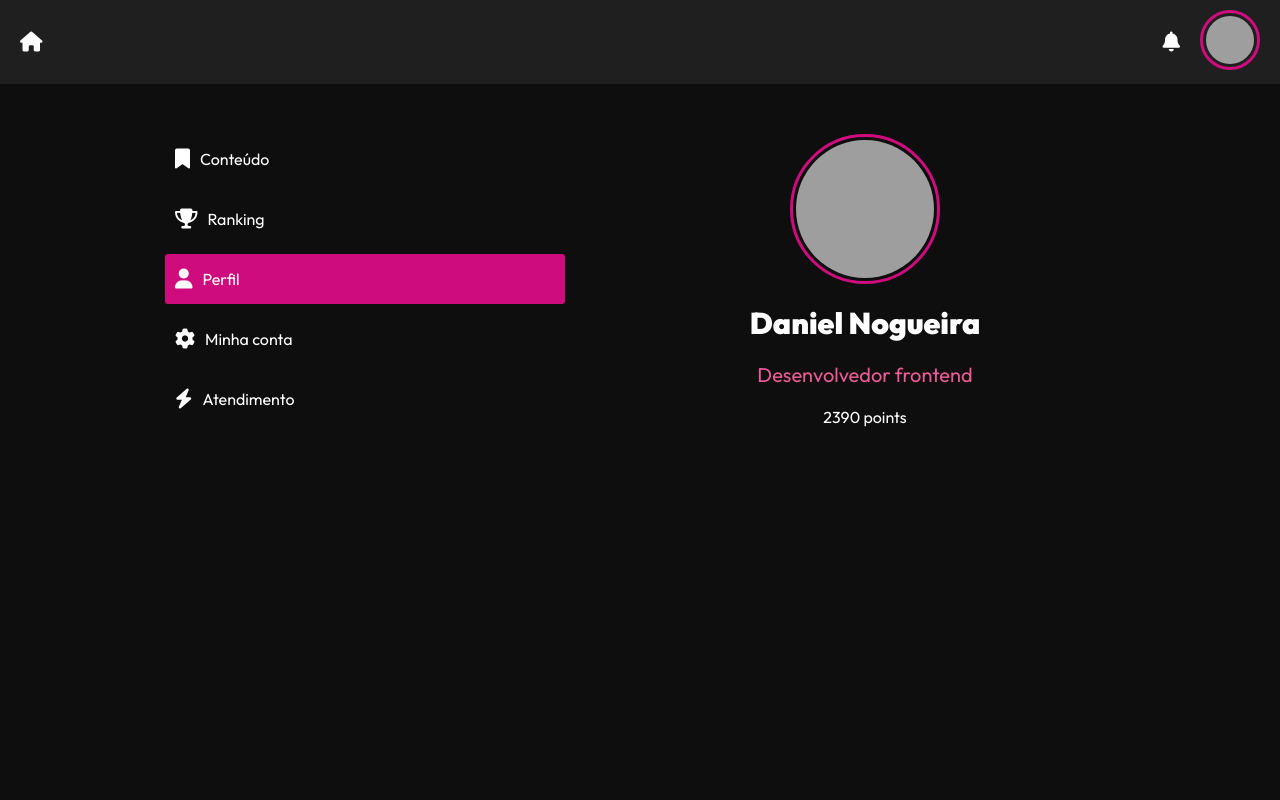
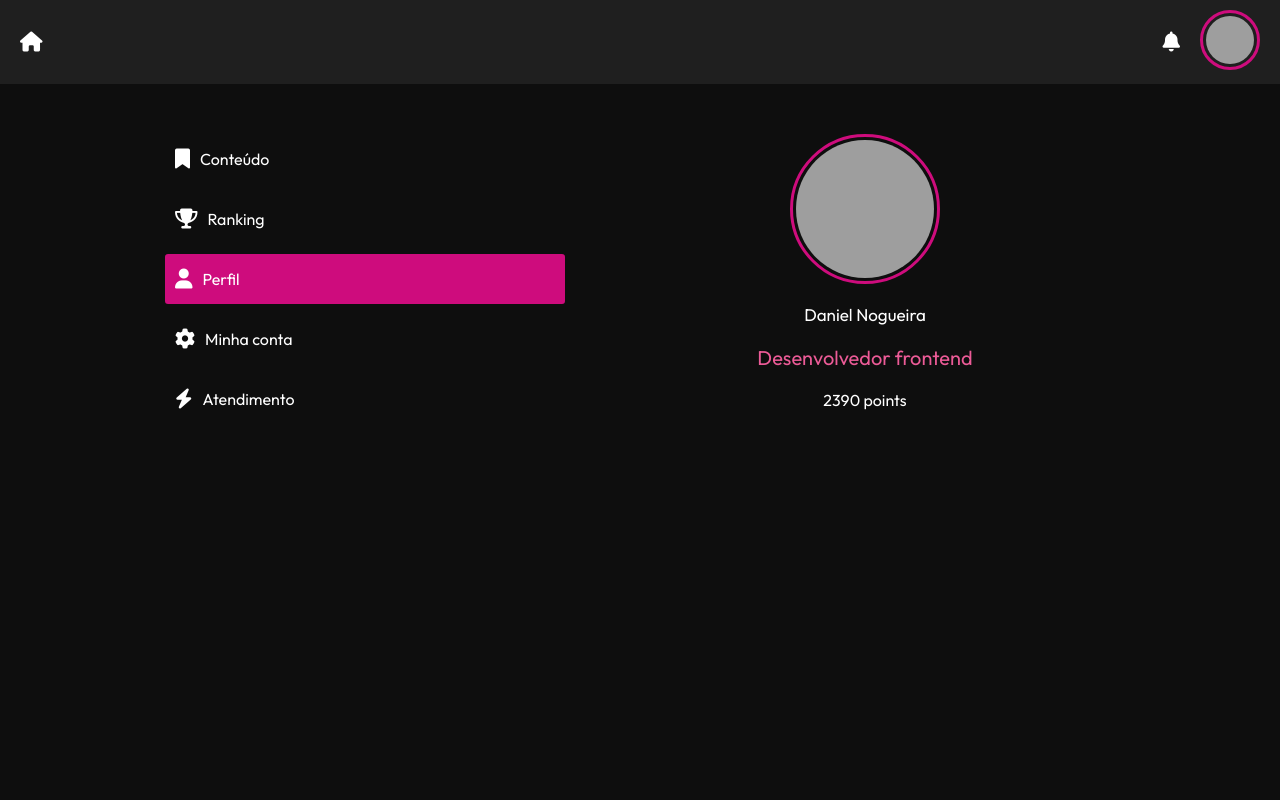
Before and after one commit to udanielnogueira/ranked-edu, a plain HTML site: page profile.html in a window 1280 px wide. Shown: the top 800 px of the page. Drawn offline with Linux system fonts and the light colour scheme; grey boxes are pictures that could not be loaded.

Commit message:
Update file

```diff
--- a/style.css
+++ b/style.css
@@ -63,6 +63,7 @@ body {
     padding: 0.3rem;
 }
 
+
 .profile-principal-img {
     height: 15rem;
     width: 15rem;
@@ -116,7 +117,7 @@ body {
     flex-direction: column;
     gap: 2rem;
     width: 50rem;
-    height: 100vh;
+    height: 90vh;
 }
 
 .card-modulo {
@@ -210,18 +211,19 @@ body {
 .rank-user-left {
     display: flex;
     align-items: center;
+    justify-content: center;
     gap: 1rem;
 }
 
 .rank-name {
-    font-size: 3rem;
-    font-weight: 900;
+    font-size: 1.7rem;
 }
 
 .profile-status {
     font-size: 2rem;
     font-weight: 400;
     color: var(--cream);
+    text-align: center;
 }
 
 footer {
```
Also changed, not shown: ranking.html (+1 -1 lines).
